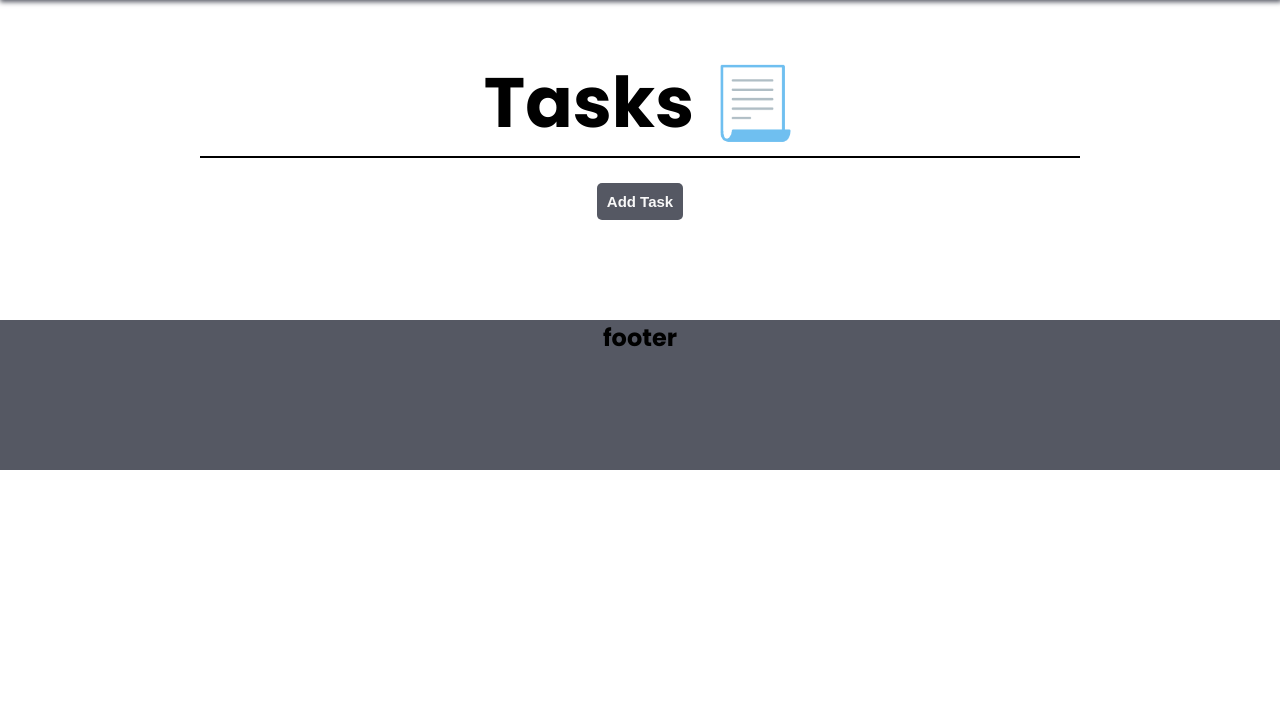
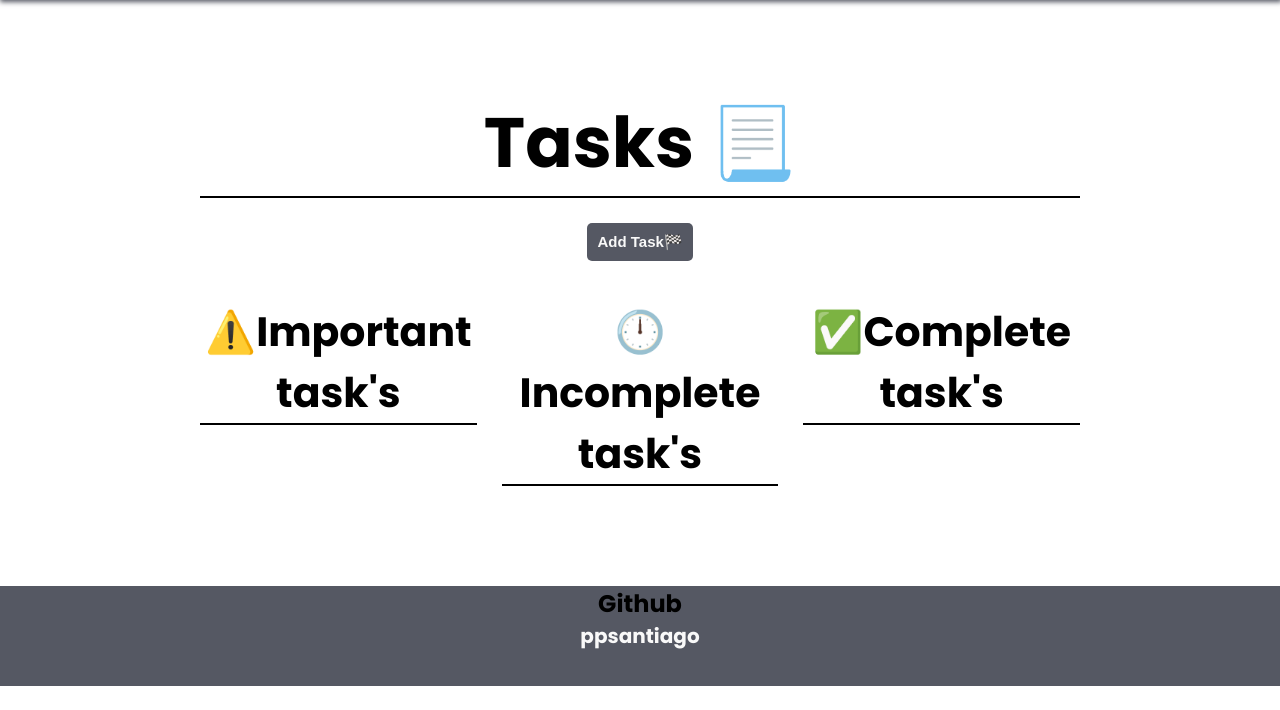
Before and after one commit to ppsantiago/simpletaskmanager, a Django app: page /task/ in a window 1280 px wide. Shown: the part 90-800 px from the top of the page. Run offline with Django 4.2, Linux system fonts and the light colour scheme; the visitor is signed in with stand-in values (Sample User, id 1); data that the repository does not hold is empty.

Commit message:
se cambiaron estilos y agregaron emojis a los botones

```diff
--- a/task/static/taskapp/css/styles.css
+++ b/task/static/taskapp/css/styles.css
@@ -162,6 +162,7 @@ ul {
 /* -------General-------- */
 
 .title {
+    margin-top: 40px;
     text-align: center;
     font-size: 35px;
     border-style: solid;
@@ -184,7 +185,13 @@ ul {
 footer{
     background-color: var(--grey);
     text-align: center;
-    height: 150px;
+    height: 100px;
+}
+
+.footer-link-github{
+    color: var(--white) !important ;
+    font-size: 20px;
+    font-weight: 600;
 }
 
 /* -------Landing-------- */
@@ -196,7 +203,7 @@ footer{
 }
 
 .side1{
-    /* margin-top: 60px; */
+    margin-top: 0px;
 }
 .side2{
     margin-top: 30px;
--- a/task/templates/base.html
+++ b/task/templates/base.html
@@ -38,7 +38,8 @@
     </main>
 
     <footer>
-        <h2>footer</h2>
+        <h2>Github</h2>
+        <p><a href="https://github.com/ppsantiago/simpletaskmanager" class="footer-link-github">ppsantiago</a></p>
     </footer>
 </body>
 
--- a/task/templates/task.html
+++ b/task/templates/task.html
@@ -9,13 +9,14 @@
     <div class=task-create-btn>
         <a href="{% url 'create_task' %}">
             <button class="task-btn">
-                Add Task
+                Add Task🏁
             </button>
         </a>
     </div>
 
     <div class="task-container">
         <div class="task-important">
+            <div class="title"><h3>⚠️Important task's</h3></div>
             {% for t in tasks %}
                 {% if t.important %}
                     {% if not t.datecompleted %}
@@ -24,24 +25,24 @@
                 <hr class="divider">
                 <p class="task-desc">{{t.description}}</p>
                 <div class="task-date">
-                    <p class="task-info">Limit Date: 12/12/2023</p>
+                    <p class="task-info">⏱️ Limit Date: 12/12/2023</p>
                 </div>
                 <div class=task-btns>
                     <a href="{% url 'task_detail' t.id %}">
                         <button class="task-btn">
-                            Edit
+                            Edit ✏️
                         </button>
                     </a>
                     <form action="{% url 'task_complete' t.id %}" method="POST">
                         {% csrf_token %}<button class="task-btn" onclick="return confirm('Are you sure to mark this task as completed?')">
-                            Complete
+                            Complete ✅
                         </button>
                     </form>
 
                     <form action="{% url 'task_delete' t.id %}" method="POST">
                         {% csrf_token %}
                         <button class="task-btn" onclick="return confirm('Are you sure you want to eliminate this task?')">
-                            Delete
+                            Delete ♻️
                         </button>
                     </form>
                 </div>
@@ -54,8 +55,7 @@
         </div>
 
         <div class="task-incomplete">
-
-
+            <div class="title"><h3>🕛Incomplete task's</h3></div>
             {% for t in tasks %}
                 {% if not t.datecompleted %}
                 {% if not t.important %}
@@ -65,24 +65,24 @@
                 <hr class="divider">
                 <p class="task-desc">{{t.description}}</p>
                 <div class="task-date">
-                    <p class="task-info">Limit Date: 12/12/2023</p>
+                    <p class="task-info">⏱️ Limit Date: 12/12/2023</p>
                 </div>
                 <div class=task-btns>
                     <a href="{% url 'task_detail' t.id %}">
                         <button class="task-btn">
-                            Edit
+                            Edit ✏️
                         </button>
                     </a>
                     <form action="{% url 'task_complete' t.id %}" method="POST">
                         {% csrf_token %}<button class="task-btn" onclick="return confirm('Are you sure to mark this task as completed?')">
-                            Complete
+                            Complete ✅
                         </button>
                     </form>
 
                     <form action="{% url 'task_delete' t.id %}" method="POST">
                         {% csrf_token %}
                         <button class="task-btn" onclick="return confirm('Are you sure you want to eliminate this task?')">
-                            Delete
+                            Delete ♻️
                         </button>
                     </form>
                 </div>
@@ -96,6 +96,7 @@
         </div>
 
         <div class="task-complete">
+            <div class="title"><h3>✅Complete task's</h3></div>
             {% for t in tasks %}
             {% if t.datecompleted %}
 
@@ -104,24 +105,24 @@
                 <hr class="divider">
                 <p class="task-desc">{{t.description}}</p>
                 <div class="task-date">
-                    <p class="task-info">Limit Date: 12/12/2023</p>
+                    <p class="task-info">⏱️ Limit Date: 12/12/2023</p>
                 </div>
                 <div class=task-btns>
                     <a href="{% url 'task_detail' t.id %}">
                         <button class="task-btn">
-                            Edit
+                            Edit ✏️
                         </button>
                     </a>
                     <form action="{% url 'task_incomplete' t.id %}" method="POST">
                         {% csrf_token %}<button class="task-btn" onclick="return confirm('Are you sure to mark this task as incompleted?')">
-                            Incomplete
+                            Incomplete 🛑
                         </button>
                     </form>
 
                     <form action="{% url 'task_delete' t.id %}" method="POST">
                         {% csrf_token %}
                         <button class="task-btn" onclick="return confirm('Are you sure you want to eliminate this task?')">
-                            Delete
+                            Delete ♻️
                         </button>
                     </form>
                 </div>
```
Also changed, not shown: task/templates/taskdetail.html (+9 -9 lines), README.md.
